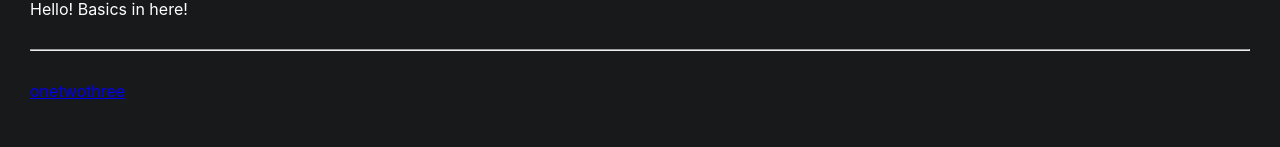
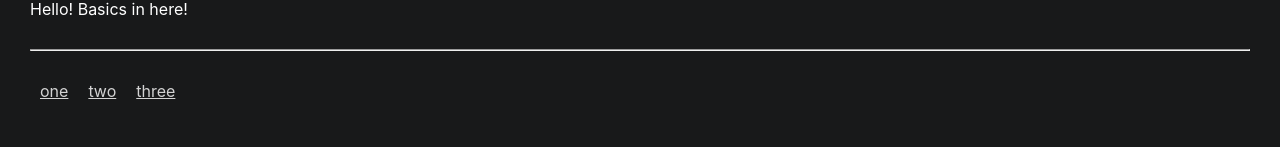
Before and after one commit to IgorPatro/react-testing-tryouts, a React (Create React App) app: page / in a window 1280 px wide. Shown: the part 153-300 px from the top of the page. Built offline with nearby package versions, Linux system fonts and the light colour scheme.

Commit message:
Added tests for List component

```diff
--- a/src/components/List.js
+++ b/src/components/List.js
@@ -2,7 +2,7 @@ import React from "react"
 
 const List = ({ items }) => {
   return (
-    <div class="custom-class">
+    <div>
       {items.map((item) => (
         <a key={item} href={item}>
           {item}
--- a/src/index.css
+++ b/src/index.css
@@ -18,3 +18,8 @@ code {
 hr {
   margin: 30px 0;
 }
+
+a {
+  color: lightgray;
+  padding: 10px;
+}
```
Also changed, not shown: 1 other file (tests, documents, lock files or other folders).
